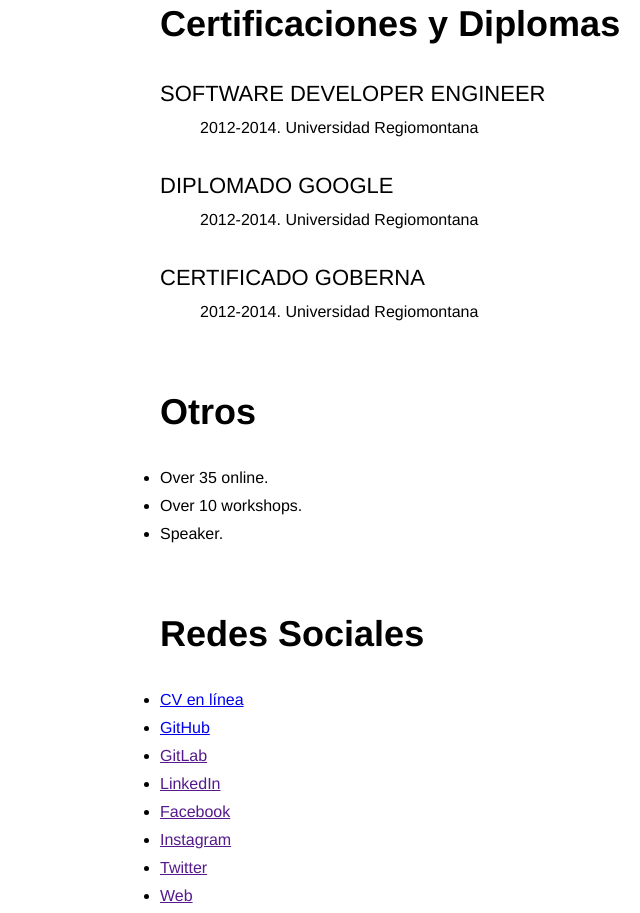
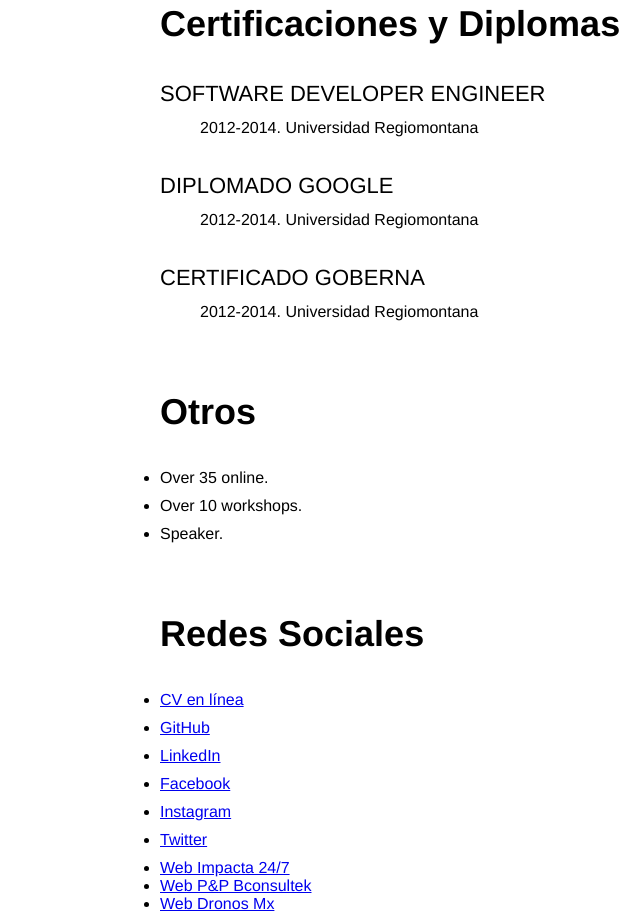
Before and after one commit to DronosMx/dronosmx.github.com, a plain HTML site: page cv/index.html in a window 1280 px wide. Shown: the part 971-1884 px from the top of the page, without its empty margins (0-640 px from the left). Drawn offline with Linux system fonts and the light colour scheme.

Commit message:
Actualización de información.
Se actualizaron todos los campos de redes sociales.

```diff
--- a/cv/index.html
+++ b/cv/index.html
@@ -84,22 +84,25 @@
                             <a href="https://github.com/DronosMx" target="_blank">GitHub</a>
                         </li>
                         <li style="margin-top: 10px;">
-                            <a href="">GitLab</a>
+                            <a href="https://www.linkedin.com/in/oscar-chapa-rdz/" target="_blank">LinkedIn</a>
                         </li>
                         <li style="margin-top: 10px;">
-                            <a href="">LinkedIn</a>
+                            <a href="https://www.facebook.com/OscarChapaRdz" target="_blank">Facebook</a>
                         </li>
                         <li style="margin-top: 10px;">
-                            <a href="">Facebook</a>
+                            <a href="https://www.instagram.com/oschardz/" target="_blank">Instagram</a>
                         </li>
                         <li style="margin-top: 10px;">
-                            <a href="">Instagram</a>
+                            <a href="https://twitter.com/oschardz" target="_blank">Twitter</a>
                         </li>
                         <li style="margin-top: 10px;">
-                            <a href="">Twitter</a>
+                            <a href="https://www.impacta247.com" target="_blank">Web Impacta 24/7</a>
                         </li>
-                        <li style="margin-top: 10px;">
-                            <a href="">Web</a>
+                        <li>
+                            <a href="https://www.bconsultek.com" target="_blank">Web P&P Bconsultek</a>
+                        </li>
+                        <li>
+                            <a href="https://www.dronosmx.com" target="_blank">Web Dronos Mx</a>
                         </li>
                     </ul>
             </div>
```
